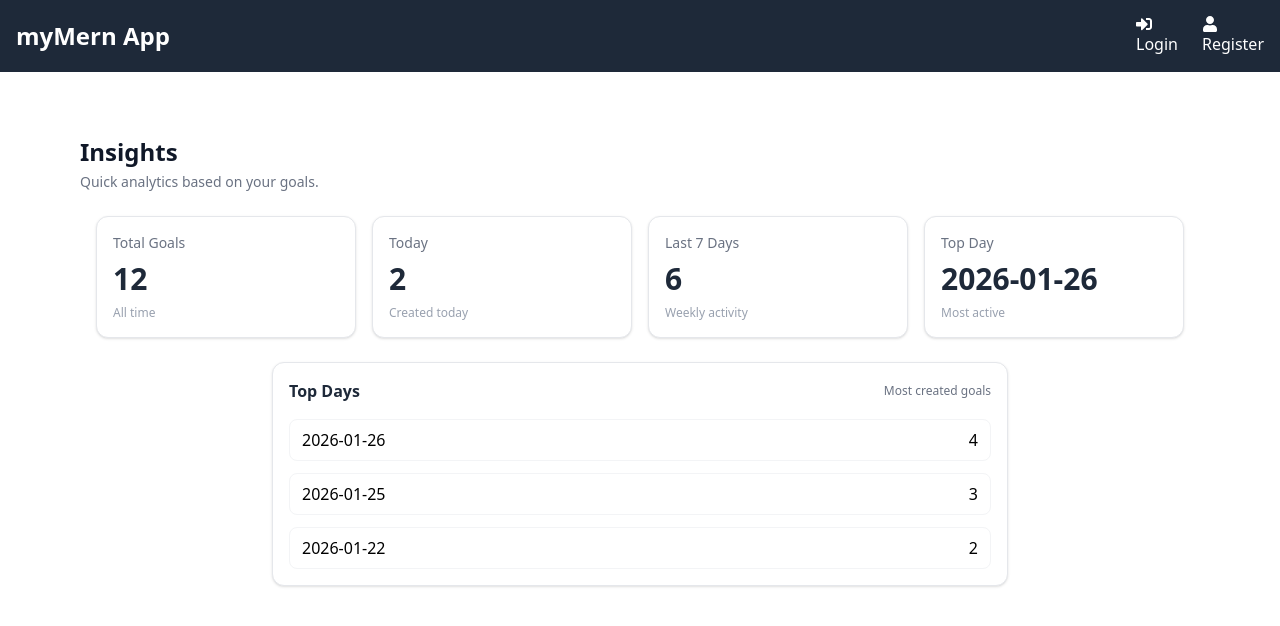
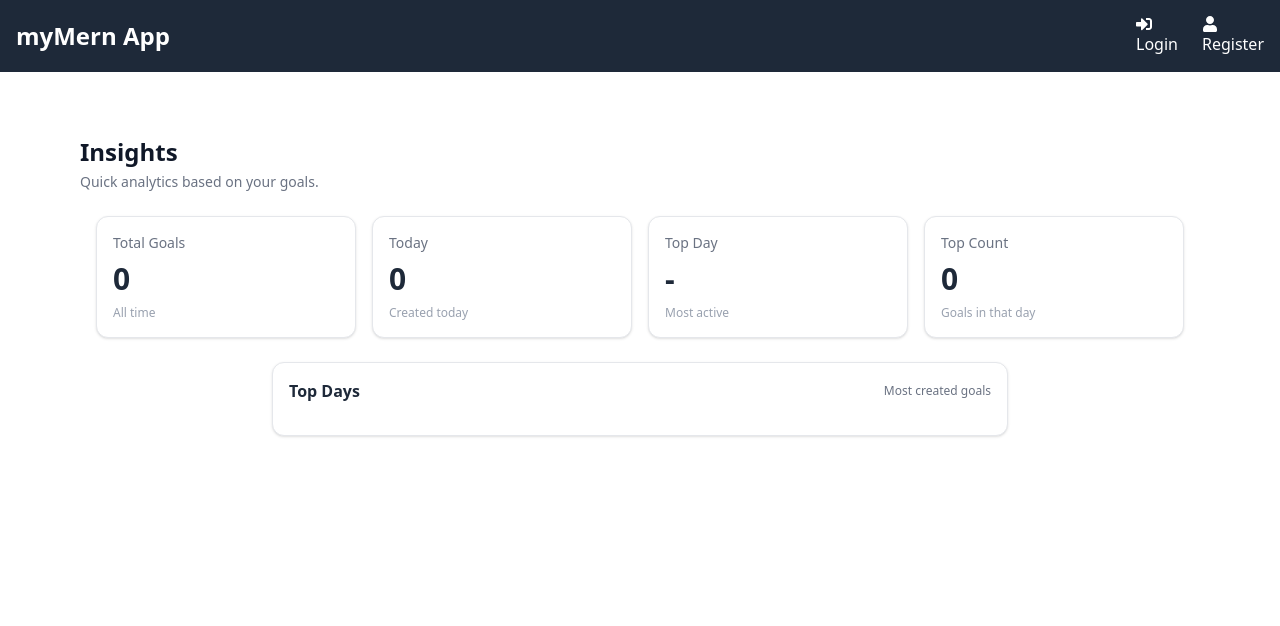
Before and after one commit to sabaPhruidze/mern-app, a React app in the folder frontend/: page /insights in a window 1280 px wide. Shown: the top 626 px of the page. Built offline with nearby package versions, Linux system fonts and the light colour scheme; the HTML template or start-up script is replaced by a standard one.

Commit message:
Now the data feching is done well on TopDayGrid and information updates very fast

```diff
--- a/frontend/src/constants/insights/StatsGrid.tsx
+++ b/frontend/src/constants/insights/StatsGrid.tsx
@@ -1,6 +1,6 @@
 import StatsCard from "./StatsCard";
 
-interface CardItem {
+export interface CardItem {
     title:string;
     value:string | number;
     hint:string;
--- a/frontend/src/pages/Insights.tsx
+++ b/frontend/src/pages/Insights.tsx
@@ -3,7 +3,7 @@ import StatsGrid from "../constants/insights/StatsGrid"
 import TopDaysList from "../constants/insights/TopDaysList"
 import { useAppSelector } from "../store/store"
 import type { Goal } from "../store/slices/goalSlices"
-
+import type { CardItem } from "../constants/insights/StatsGrid"
 
 const Insights = () => {
 
@@ -25,21 +25,18 @@ const Insights = () => {
         const today = byDate[todayKey] || 0
         return {total,today,topDays}
     },[goals])
+    const cards: CardItem[] = [
+            { title: "Total Goals", value: stats.total, hint: "All time" },
+            { title: "Today", value: stats.today, hint: "Created today" },
+            { title: "Top Day", value: stats.topDays[0]?.date || "-", hint: "Most active" },
+            { title: "Top Count", value: stats.topDays[0]?.count || 0, hint: "Goals in that day" },
+        ];
   return (
     <div className="max-w-6xl mx-auto px-4 py-6">
         <h1 className="text-2xl font-bold text-gray-900">Insights</h1>
         <p className="text-sm text-gray-500 mt-1">Quick analytics based on your goals. </p>
-         <StatsGrid cards={[
-        { title: "Total Goals", value: 12, hint: "All time" },
-        { title: "Today", value: 2, hint: "Created today" },
-        { title: "Last 7 Days", value: 6, hint: "Weekly activity" },
-        { title: "Top Day", value: "2026-01-26", hint: "Most active" },
-        ]} />
-        <TopDaysList items={[
-        { date: "2026-01-26", count: 4 },
-        { date: "2026-01-25", count: 3 },
-        { date: "2026-01-22", count: 2 },
-        ]} />
+          <StatsGrid cards={cards} />
+       <TopDaysList items={stats.topDays} />
     </div>
   )
 }
```
